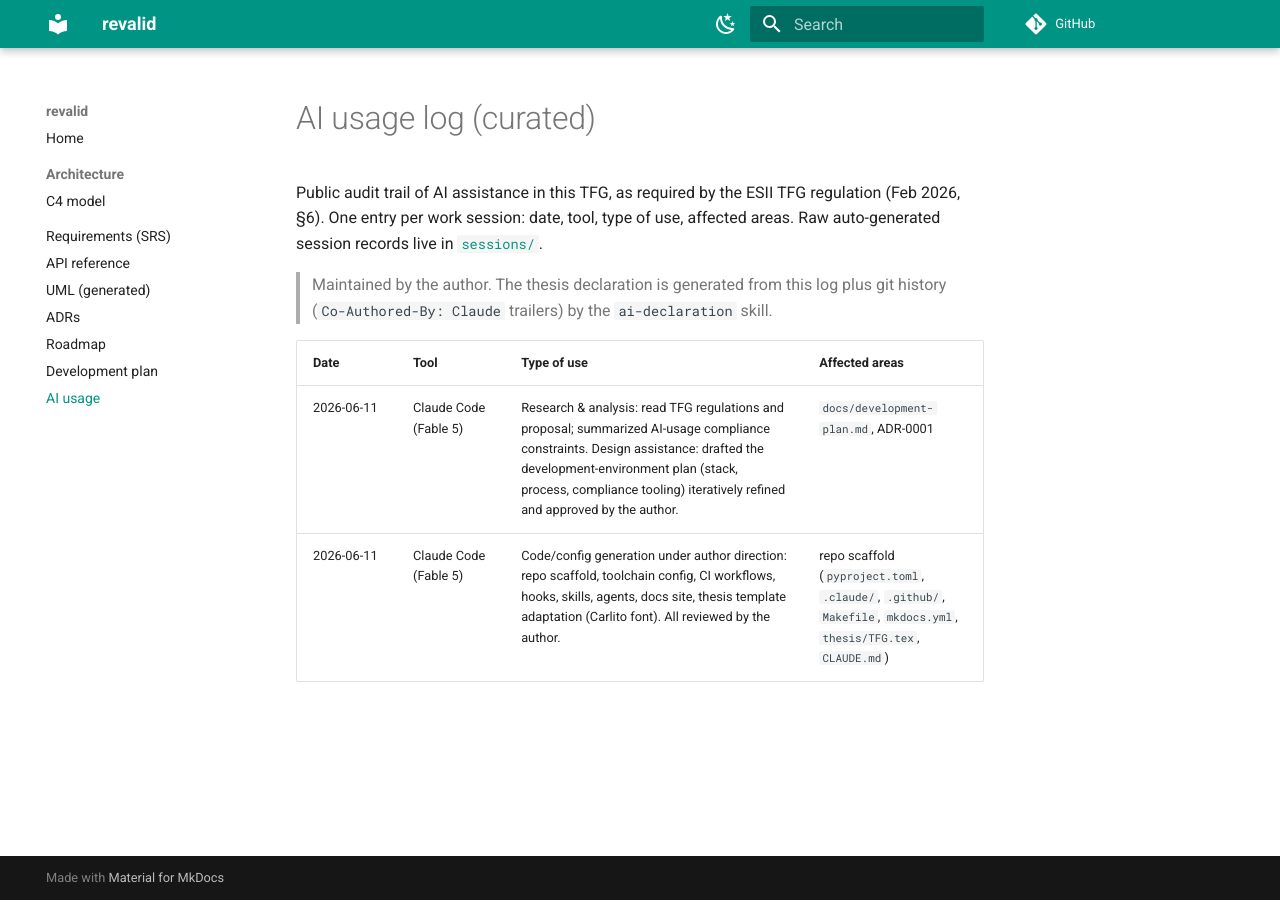
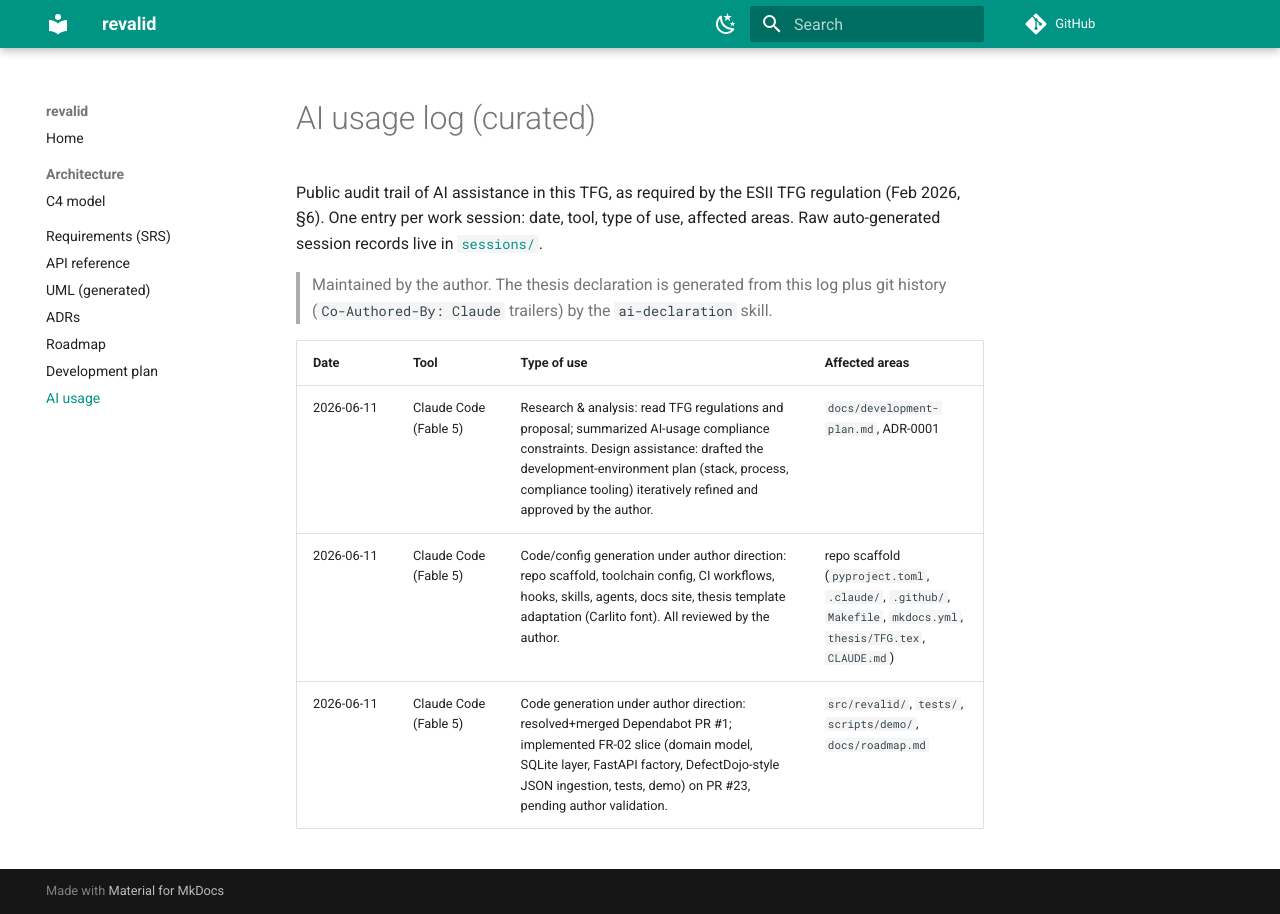
Before and after one commit to SelfishCoconut/revalid, an MkDocs documentation site: the page built from docs/ai-usage/AI_USAGE_LOG.md, in a window 1280 px wide. Built offline with MkDocs 1.6.1 and Material for MkDocs 9.7.7, drawn with Linux system fonts in a browser that asks for light colours; comment, search, counter and statistics services are not loaded.

Commit message:
docs: log AI-assisted session for FR-02 slice
Co-Authored-By: Claude Fable 5 <noreply@anthropic.com>

```diff
--- a/docs/ai-usage/AI_USAGE_LOG.md
+++ b/docs/ai-usage/AI_USAGE_LOG.md
@@ -11,3 +11,4 @@ Raw auto-generated session records live in [`sessions/`](sessions/).
 |------|------|-------------|----------------|
 | 2026-06-11 | Claude Code (Fable 5) | Research & analysis: read TFG regulations and proposal; summarized AI-usage compliance constraints. Design assistance: drafted the development-environment plan (stack, process, compliance tooling) iteratively refined and approved by the author. | `docs/development-plan.md`, ADR-0001 |
 | 2026-06-11 | Claude Code (Fable 5) | Code/config generation under author direction: repo scaffold, toolchain config, CI workflows, hooks, skills, agents, docs site, thesis template adaptation (Carlito font). All reviewed by the author. | repo scaffold (`pyproject.toml`, `.claude/`, `.github/`, `Makefile`, `mkdocs.yml`, `thesis/TFG.tex`, `CLAUDE.md`) |
+| 2026-06-11 | Claude Code (Fable 5) | Code generation under author direction: resolved+merged Dependabot PR #1; implemented FR-02 slice (domain model, SQLite layer, FastAPI factory, DefectDojo-style JSON ingestion, tests, demo) on PR #23, pending author validation. | `src/revalid/`, `tests/`, `scripts/demo/`, `docs/roadmap.md` |
```
